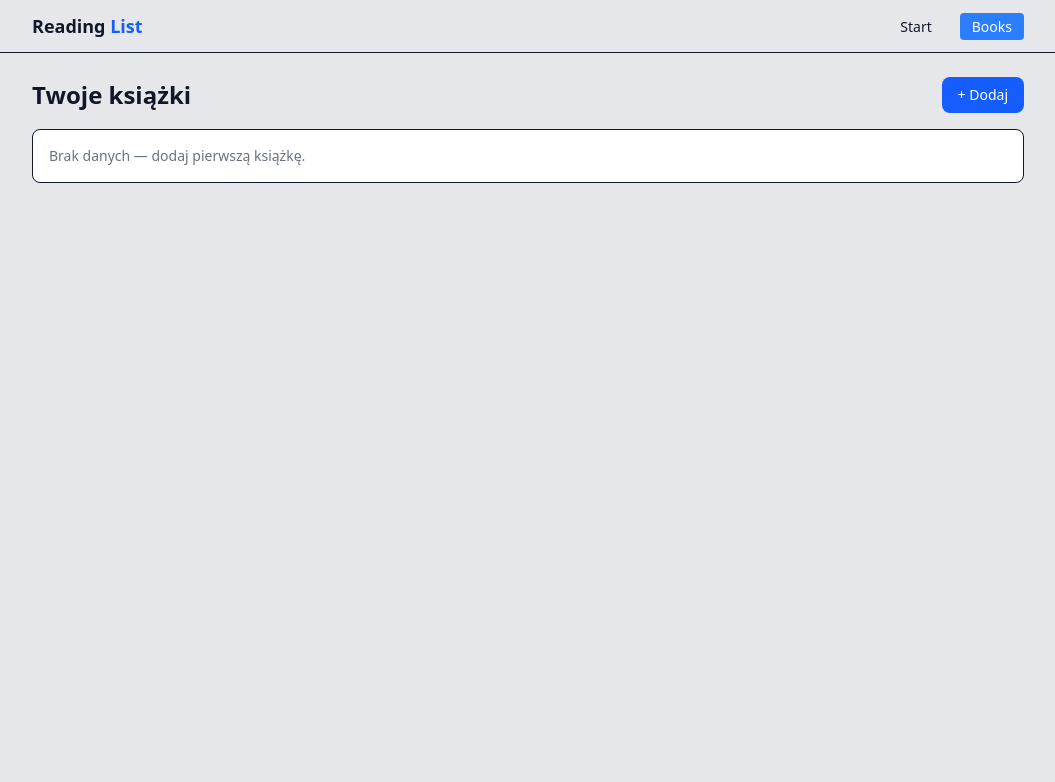
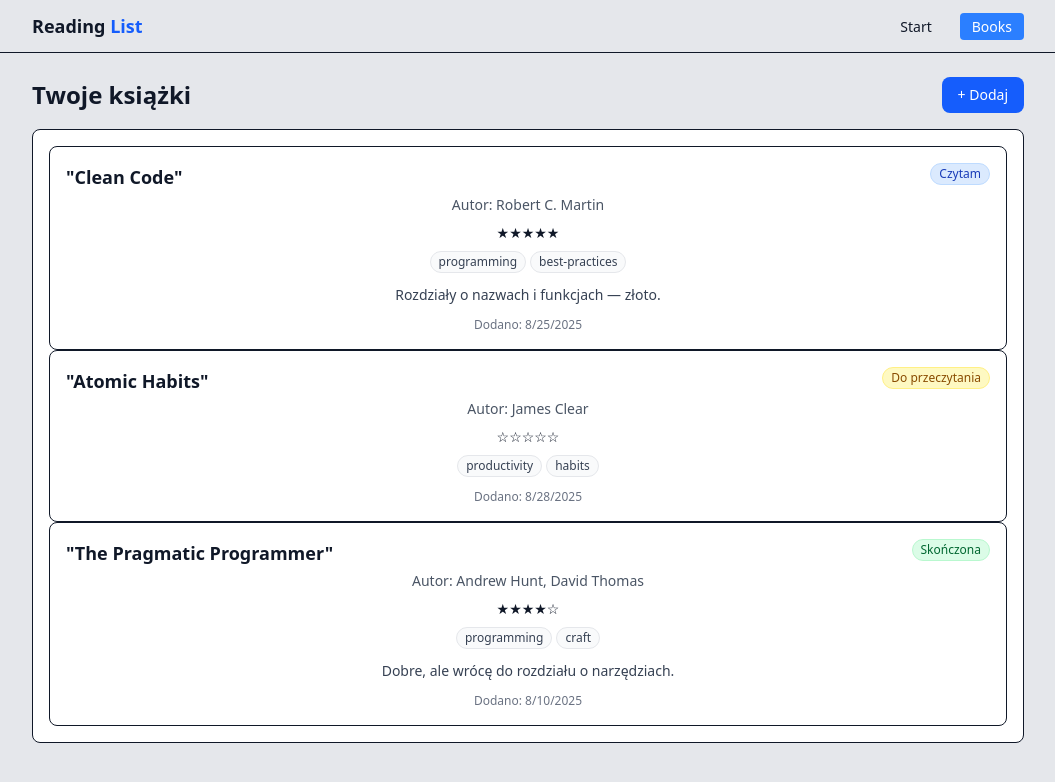
Before and after one commit to BartoszBee/reading-list, a Next.js app: page /books in a window 1280 px wide. Shown: the top 782 px of the page, without its empty margins (112-1167 px from the left). Built offline with nearby package versions, Linux system fonts and the light colour scheme.

Commit message:
add mock data to bookcard component

```diff
--- a/app/books/page.tsx
+++ b/app/books/page.tsx
@@ -1,3 +1,7 @@
+"use client";
+import BookCard from "@/components/BookCard";
+import { MOCK_BOOKS } from "@/mock/mock-books";
+
 export default function BooksPage() {
   return (
     <section className="space-y-4">
@@ -12,10 +16,19 @@
       </header>
 
       <div className="rounded-lg border bg-white p-4">
-        {/* Jutro: tu wstawimy listę BookCard i panel filtrów */}
-        <p className="text-sm text-gray-500">
-          Brak danych — dodaj pierwszą książkę.
-        </p>
+        {MOCK_BOOKS.length === 0 ? (
+          <p className="text-sm text-gray-500">
+            Brak danych — dodaj pierwszą książkę.
+          </p>
+        ) : (
+          <ul>
+            {MOCK_BOOKS.map((book) => (
+              <li key={book.id}>
+                <BookCard book={book} />
+              </li>
+            ))}
+          </ul>
+        )}
       </div>
     </section>
   );
--- a/components/BookCard.tsx
+++ b/components/BookCard.tsx
@@ -48,13 +48,13 @@
             className="underline-offset-2 hover:underline"
             aria-label={`Zobacz szczegóły: ${book.title} autora ${book.author}`}
           >
-            {book.title}
+            &quot;{book.title}&quot;
           </Link>
         </h3>
         <StatusBadge status={book.status} />
       </header>
 
-      <p className="mt-1 text-sm text-gray-600">
+      <p className="mt-1 text-sm text-gray-600 text-center">
         Autor: <span className="font-medium">{book.author}</span>
       </p>
 
@@ -74,10 +74,10 @@
       </div>
 
       {book.notes ? (
-        <p className="mt-3 line-clamp-2 text-sm text-gray-700">{book.notes}</p>
+        <p className="mt-3 line-clamp-2 text-sm text-gray-700 text-center">{book.notes}</p>
       ) : null}
 
-      <footer className="mt-3 text-xs text-gray-500">
+      <footer className="mt-3 text-xs text-gray-500 text-center">
         Dodano: {new Date(book.createdAt).toLocaleDateString()}
       </footer>
     </article>
```
